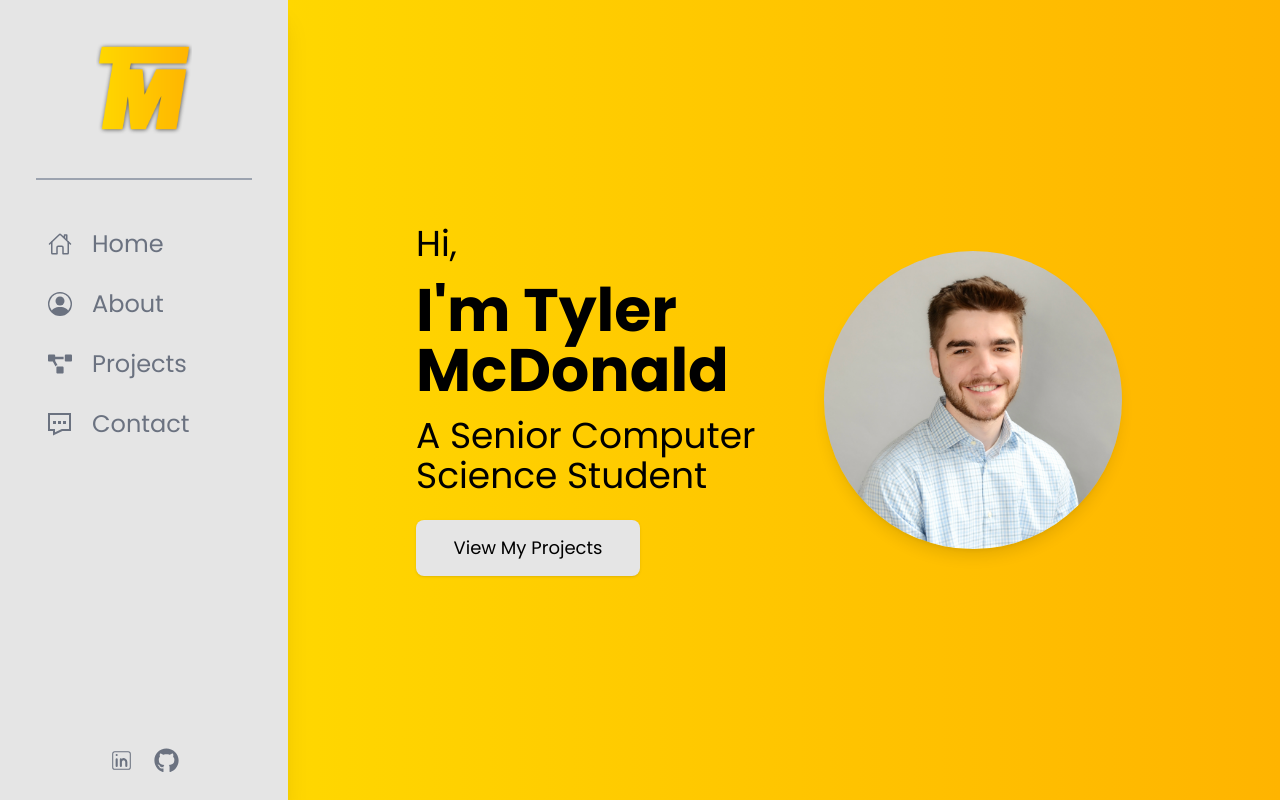
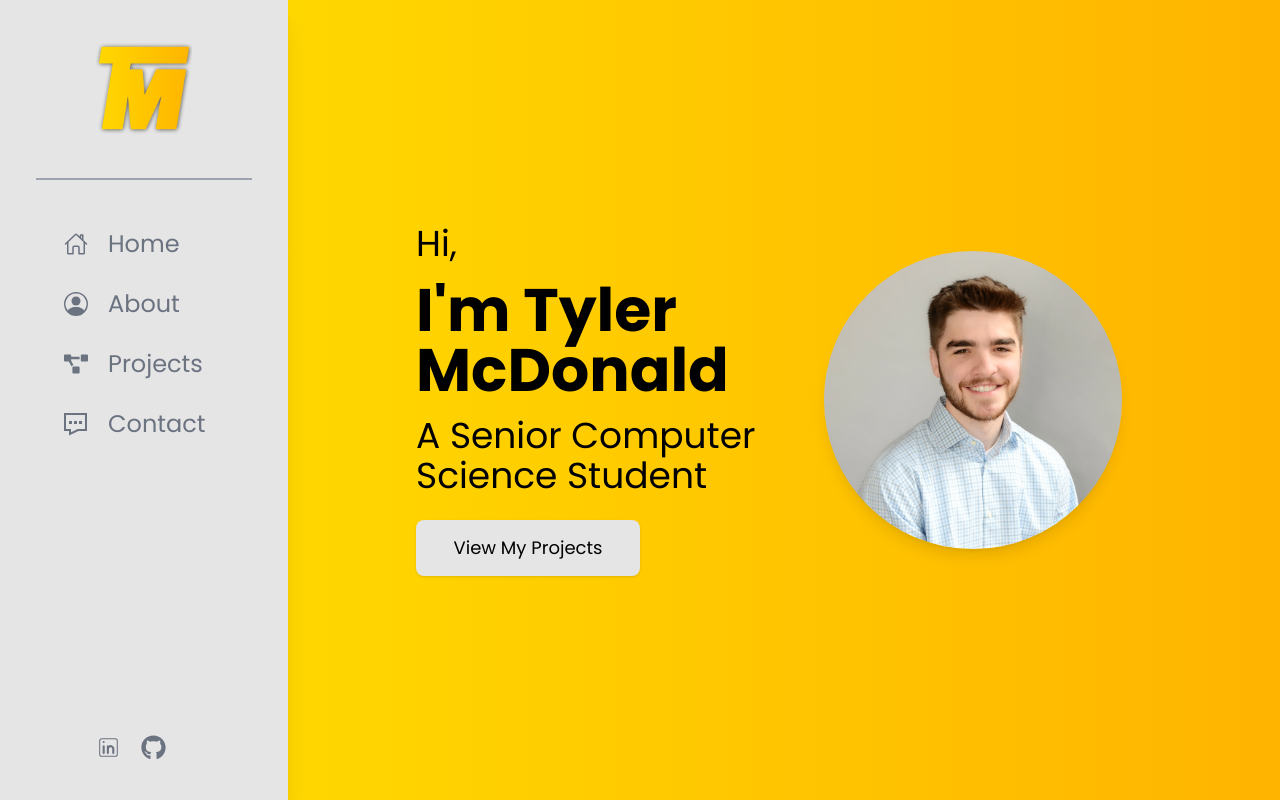
Before and after one commit to tygmcd/portfolio-v2, a React (Create React App) app: page / in a window 1280 px wide. Built offline with nearby package versions, Linux system fonts and the light colour scheme; no server answers.

Commit message:
ui changes responsiveness

```diff
--- a/src/components/NavLink.js
+++ b/src/components/NavLink.js
@@ -4,7 +4,7 @@ import { motion } from "framer-motion"
 export default function NavLink({content, icon, route}) {
     return (
         <Link to={route}>
-            <motion.button className='flex items-center w-11/12 h-12 gap-5 p-3 rounded'
+            <motion.button className='flex items-center w-[11rem] h-12 gap-5 py-6 px-2 rounded'
                 whileHover={{ scale: 1.1, originX: 0, backgroundColor: "#FFD700" }}>
                 <p className="text-2xl">{icon}</p>
                 <p className="text-2xl">{content}</p>
--- a/src/components/Navbar.js
+++ b/src/components/Navbar.js
@@ -10,14 +10,15 @@ import { FaGithub } from "react-icons/fa";
 
 const Navbar = () => {
     return (
-        <nav className="hidden shadow-xl sticky top-0 sm:flex flex-col justify-between flex-shrink-0 text-gray-500 items-center w-72 h-screen bg-neutral-200 gap-10 overflow-y-auto z-10">
-            <div className='flex flex-col items-center gap-10 mt-10 h-5/6'>
+        <nav className="hidden shadow-xl sticky top-0 sm:flex flex-col flex-shrink-0 text-gray-500 items-center w-72 gap-10 h-screen bg-neutral-200 overflow-y-auto z-10">
+            <div className='flex flex-col items-center gap-10 mt-10'>
                 <div className='w-1/3'>
                     <img src={logo} alt="Logo"></img>
                 </div>
                 <div className='w-3/4 h-1 border-b-2 border-gray-400'></div>
             </div>
-            <div className='min-h-[28rem] w-3/4'>
+            <div className="flex flex-col justify-between h-screen">
+                <div className='w-full'>
                     <div className='flex flex-col gap-3 w-full h-[20rem]'>
                         <NavLink content={"Home"} icon={<IoHomeOutline />} route={"/"} />
                         <NavLink content={"About"} icon={<BsPersonCircle />} route={"/about"} />
@@ -25,11 +26,13 @@ const Navbar = () => {
                         <NavLink content={"Contact"} icon={<GrContact />} route={"/contact"} />
                     </div>
                 </div>
-
                 <div className='flex gap-5 p-10'>
                     <a href="https://www.linkedin.com/in/tyler-g-mcdonald" target="_blank" rel="noreferrer"><CiLinkedin className="transition ease-in-out hover:text-primary hover: cursor-pointer duration-200" size={25} /></a>
                     <a href="https://github.com/tygmcd" target="_blank" rel="noreferrer"><FaGithub className="transition ease-in-out hover:text-primary hover: cursor-pointer duration-200" size={25} /></a>
                 </div>
+
+            </div>
+
         </nav>
     );
 }
--- a/src/pages/About.js
+++ b/src/pages/About.js
@@ -39,8 +39,8 @@ const About = () => {
             initial="hidden"
             animate="visible"
             exit={{x: "-100vw", transition: { duration: 0.5 }}}
-            className="w-10/12 h-full flex flex-col mx-auto py-16 justify-center">
-                <div className='flex flex-col items-center gap-3 p-4'>
+            className="w-10/12 h-full flex flex-col mx-auto py-16 max-w-[1200px] justify-center">
+                <div className='flex flex-col items-center gap-3 xl:gap-5 p-4'>
                     <h1 className='text-4xl sm:text-6xl'><b>About Me</b></h1>
                     <h3 className='text-xl sm:text-2xl text-center'>A little bit of background on me</h3>
                 </div>
@@ -48,10 +48,9 @@ const About = () => {
                     <div className='flex flex-col smp:flex-row justify-evenly w-full items-center'>
                         <motion.div variants={childVariants} className='text-lg md:text-xl lg:text-2xl flex gap-3 h-12 items-center'><IoLocation size={30} />Rochester Hills, MI</motion.div>
                         <motion.div variants={childVariants} className='text-lg md:text-xl lg:text-2xl flex gap-3 h-12 items-center'><IoMdSchool size={30} />Michigan State University</motion.div>
-                        <motion.div variants={childVariants} className='text-lg md:text-xl lg:text-2xl flex gap-3 h-12 items-center'><MdWork size={30} />Stellantis</motion.div>
                     </div>
                 </div>
-                <div className='flex flex-col smp:flex-row w-full justify-center gap-10 py-6'>
+                <div className='flex flex-col smp:flex-row w-full justify-center gap-10 xl:gap-13 py-6'>
                     <div className='flex flex-col w-full text-center smp:text-left smp:w-1/2 lg:w-3/5 h-72 smp:h-96 pr-6 overflow-auto text-lg'>
                         <p>
                             I’ve always been known as the “tech kid” of the family, the go-to person when someone needed to transfer
--- a/src/pages/Home.js
+++ b/src/pages/Home.js
@@ -5,7 +5,7 @@ import { Link } from "react-router-dom";
 
 const Home = () => {
     return (
-        <motion.div className='h-screen flex flex-col md:flex-row items-center justify-center md:mx-32 gap-8 md:gap-5'
+        <motion.div className='h-screen flex flex-col md:flex-row items-center justify-center sm:mx-32 xl:mx-auto gap-8 md:gap-5 md:max-w-[1100px]'
           initial={{x: "-100vw"}}
           animate={{x: 0}}
           transition={{duration: 0.5}}
--- a/tailwind.config.js
+++ b/tailwind.config.js
@@ -20,7 +20,8 @@ module.exports = {
       },
       screens : {
         'smp' : '1100px',
-        'pof' : '1335px'
+        'pof' : '1335px',
+        'xl' : '1500px'
       },
     },
   },
```
Lines whose indentation alone changed are shown as unchanged.
